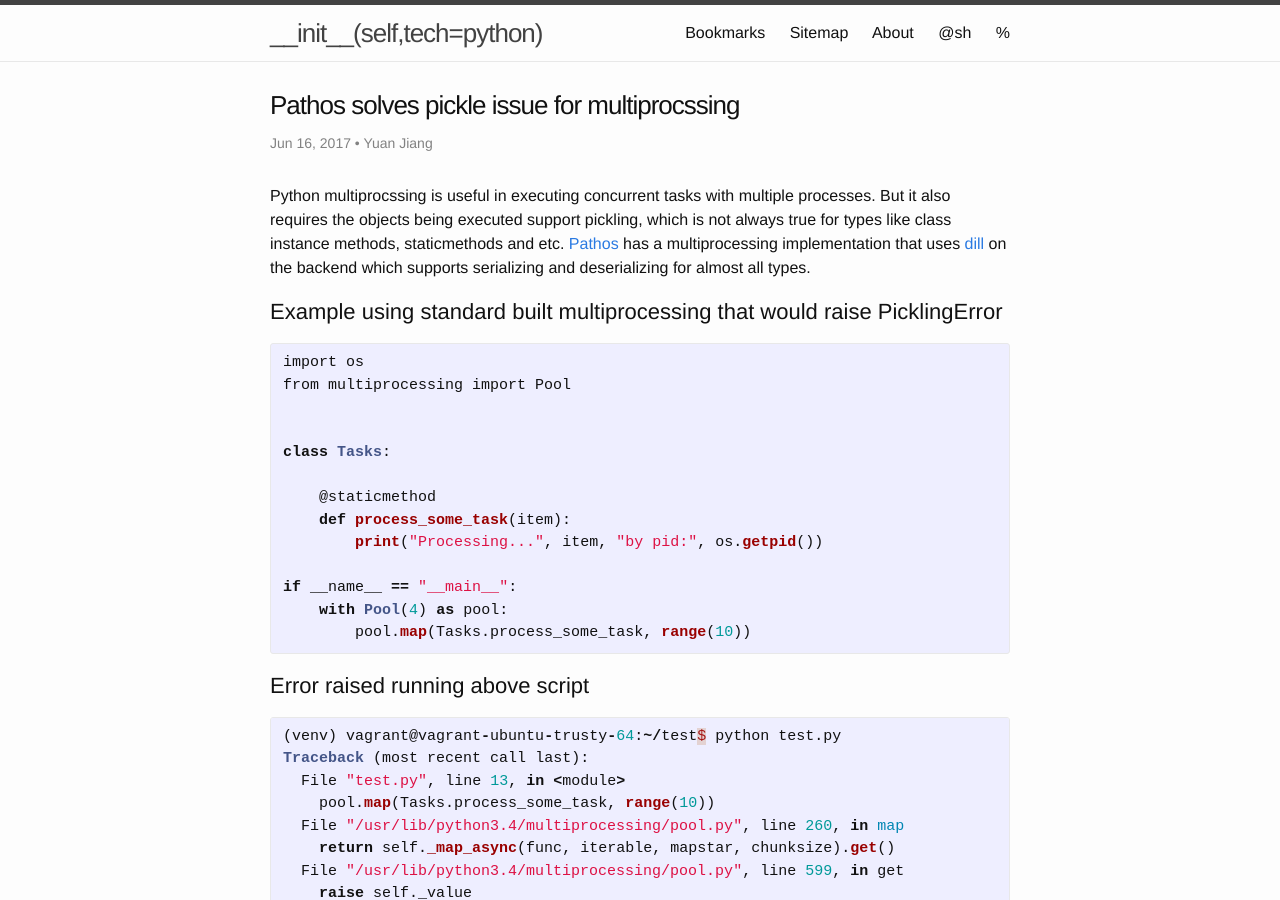
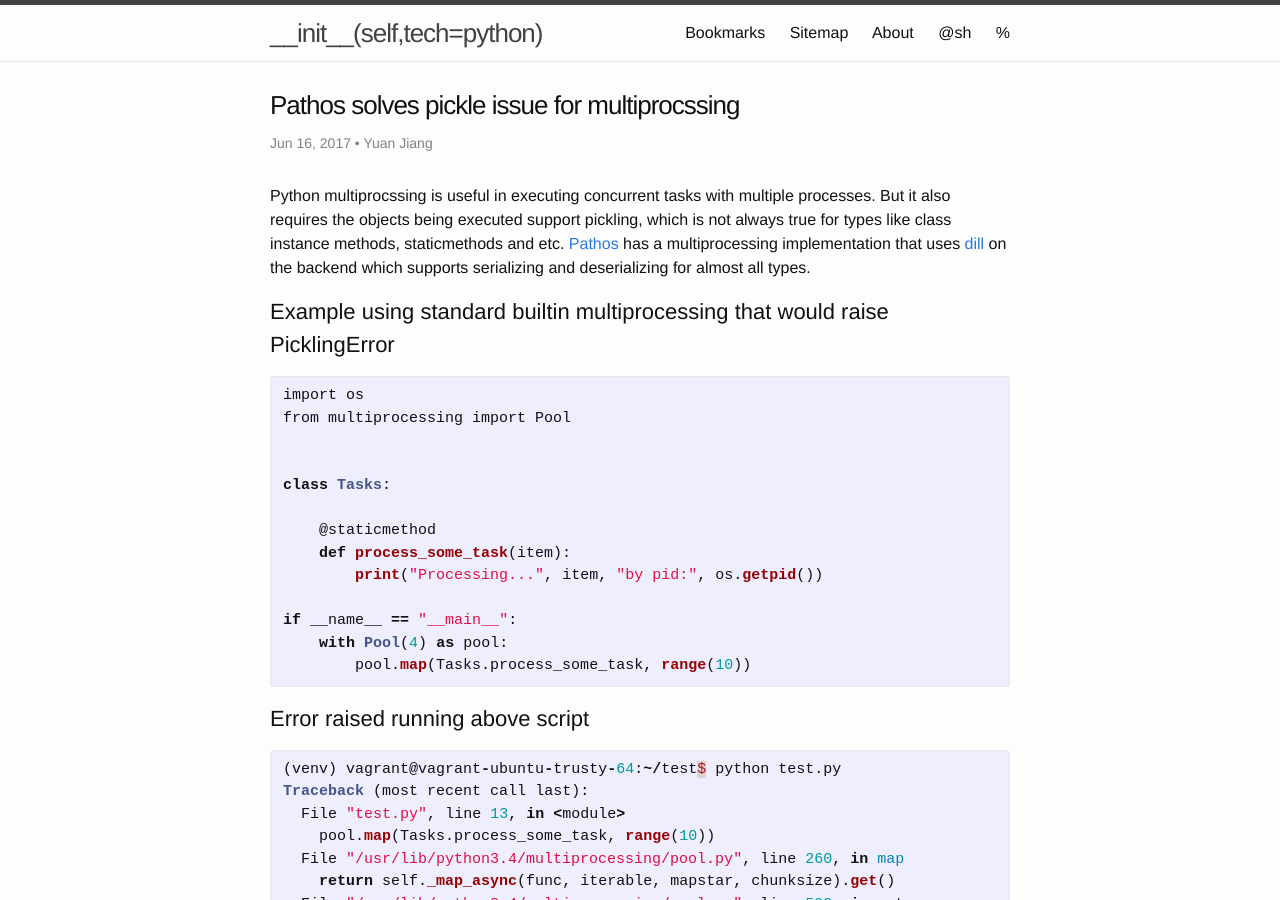
Before and after one commit to yuan-jiang/yuan-jiang.github.io, a Jekyll site: the page built from _posts/2017-06-16-pathos-solves-pickle-issue-for-multiprocessing.md, in a window 1280 px wide and 900 px high. Built offline with Jekyll 4.4.1, drawn with Linux system fonts in a browser that asks for light colours; comment, search, counter and statistics services are not loaded.

Commit message:
Test webhook

```diff
--- a/_posts/2017-06-16-pathos-solves-pickle-issue-for-multiprocessing.md
+++ b/_posts/2017-06-16-pathos-solves-pickle-issue-for-multiprocessing.md
@@ -7,7 +7,7 @@ tags: python
 
 Python multiprocssing is useful in executing concurrent tasks with multiple processes. But it also requires the objects being executed support pickling, which is not always true for types like class instance methods, staticmethods and etc. [Pathos](https://github.com/uqfoundation/pathos) has a multiprocessing implementation that uses [dill](https://github.com/uqfoundation/dill) on the backend which supports serializing and deserializing for almost all types.
 
-## Example using standard built multiprocessing that would raise PicklingError
+## Example using standard builtin multiprocessing that would raise PicklingError
 {% highlight python %}
 import os
 from multiprocessing import Pool
```
